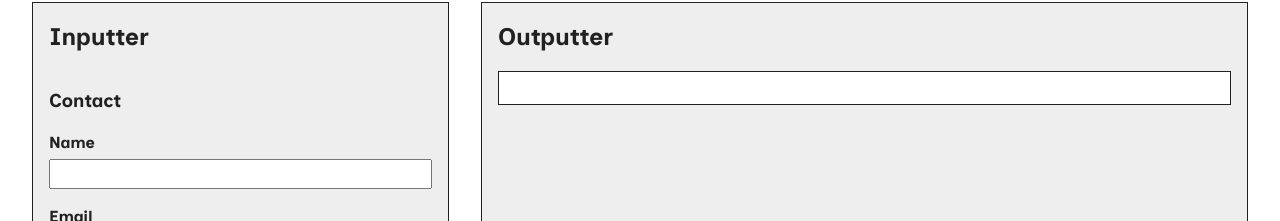
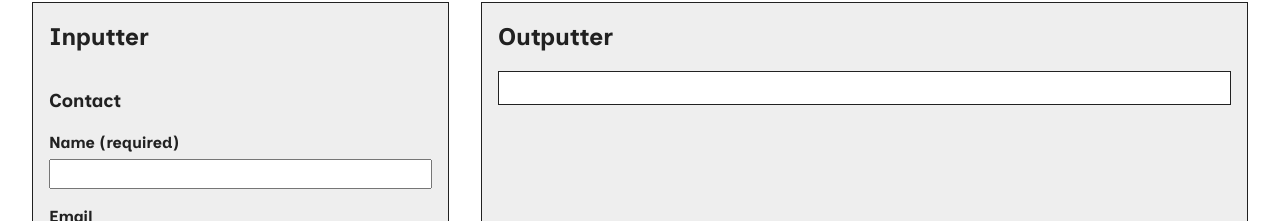
Before and after one commit to dsmchen/cv-app, a React (Vite) app: page / in a window 1280 px wide. Shown: the part 134-355 px from the top of the page. Built offline with nearby package versions, Linux system fonts and the light colour scheme.

Commit message:
fix: add (required) to name field label

```diff
--- a/src/components/fields/TextInput.jsx
+++ b/src/components/fields/TextInput.jsx
@@ -15,7 +15,7 @@ export default function TextInput({
 }) {
   function handleChange(e) {
     switch (label) {
-      case 'Name':
+      case 'Name (required)':
         setContact({
           ...contact,
           name: e.target.value,
@@ -25,7 +25,7 @@ export default function TextInput({
           setNameError('');
         } else {
           if (e.target.validity.valueMissing) {
-            setNameError(label + ' is required.');
+            setNameError('Name is required.');
           }
         }
 
--- a/src/components/forms/ContactForm.jsx
+++ b/src/components/forms/ContactForm.jsx
@@ -14,7 +14,7 @@ export default function ContactForm({ contact, setContact }) {
     <form>
       <h3>Contact</h3>
       <TextInput
-        label="Name"
+        label="Name (required)"
         value={contact.name}
         contact={contact}
         setContact={setContact}
```
